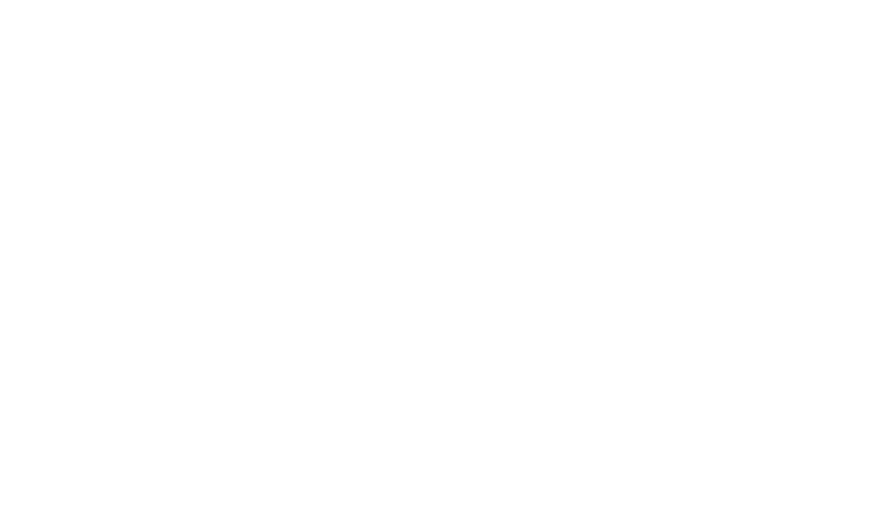
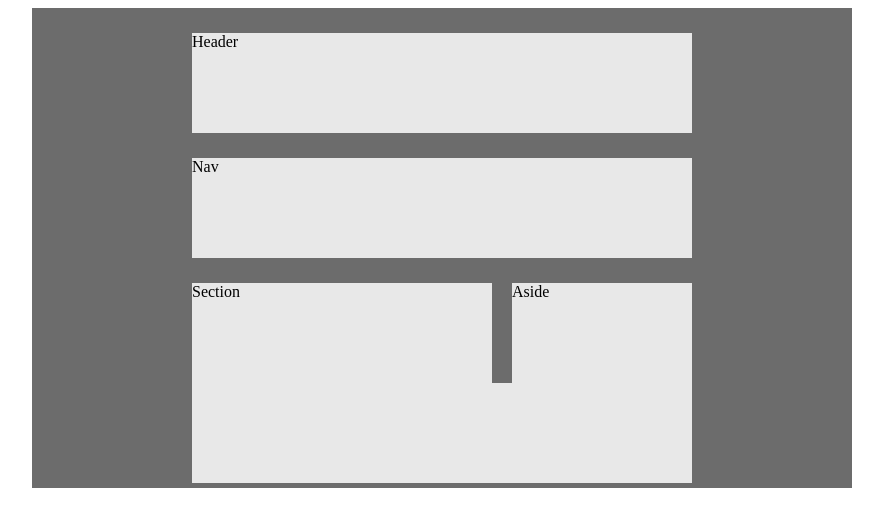
Before and after one commit to lraheem24/wireframe-homework, a plain HTML site: page index.html in a window 1280 px wide. Shown: the whole page, without its empty margins (206-1089 px from the left). Drawn offline with Linux system fonts and the light colour scheme.

Commit message:
final home

```diff
--- a/assets/css/style.css
+++ b/assets/css/style.css
@@ -0,0 +1,3 @@
+.myname {
+    font-size: 200px
+}
--- a/index.html
+++ b/index.html
@@ -1,14 +1,112 @@
 <!DOCTYPE html>
-    <html lang="en-us">
-        <head>
-            <title>
-                wirefrtame
-            </title>
-<link rel="stylesheet" href="styles.css">
+<html lang="en" dir="ltr">
 
-        </head>
-        <body>
+<head>
+    <meta charset="utf-8">
+    <title>Fun HTML Doc</title>
+    <link rel="stylesheet" href="assets/css/style.css">
 
+    <style>
+        #container {
+            background: #6C6C6C;
+            width: 64%;
+            height: 60vh;
+            display: flex;
+            justify-content: center;
+        }
 
-        </body>
-    </html>
+        #parent {
+            display: flex;
+            justify-content: center;
+            width: 100vw;
+        }
+
+        .inside-container {
+            /* width:42%
+      height:600px; */
+            /* height:100%; */
+        }
+
+        .background-color {
+            background: #E8E8E8;
+        }
+
+        #header {
+            margin-top: 5%;
+            width: 500px;
+            height: 100px;
+        }
+
+        #nav {
+            margin-top: 5%;
+            width: 500px;
+            height: 100px;
+        }
+
+        #section {
+            margin-top: 5%;
+            width: 300px;
+            height: 100px;
+            float: left;
+        }
+
+        #aside {
+            float: left;
+            margin-top: 5%;
+            width: 180px;
+            height: 100px;
+            margin-left: 20px;
+        }
+
+        .footer {
+            clear: both;
+            margin-top: 5%;
+            width: 500px;
+            height: 100px;
+        }
+    </style>
+</head>
+
+<body>
+    <!-- Parent -->
+    <div id="parent">
+        <!-- Main Container -->
+        <div id="container">
+            <div class="inside-container">
+                <!-- Header component -->
+                <div id="header" class='background-color'>
+                    <span>Header</span>
+                </div>
+                <!-- Nav -->
+                <div id="nav" class='background-color'>
+                    <p>Nav</p>
+                </div>
+                <!-- Sub container -->
+                <div id="child-container">
+
+                    <!-- Section -->
+                    <div id="section" class='background-color'>
+                        <span>Section</span>
+                        <!-- Article -->
+                        <div id="article">
+                            <!-- Headers -->
+                            <div id="headers" class='background-color'>
+                            </div>
+                            <!-- Paragraph -->
+                            <div id="paragraph" class='background-color'>
+                            </div>
+                        </div>
+                    </div>
+                    <!-- Aside -->
+                    <div id="aside" class='background-color'>
+                        <span>Aside</span>
+                    </div>
+                </div>
+                <div class="footer background-color"></div>
+            </div>
+        </div>
+
+    </div>
+</body>
+
+</html>
```
Also changed, not shown: styles.css (deleted).
